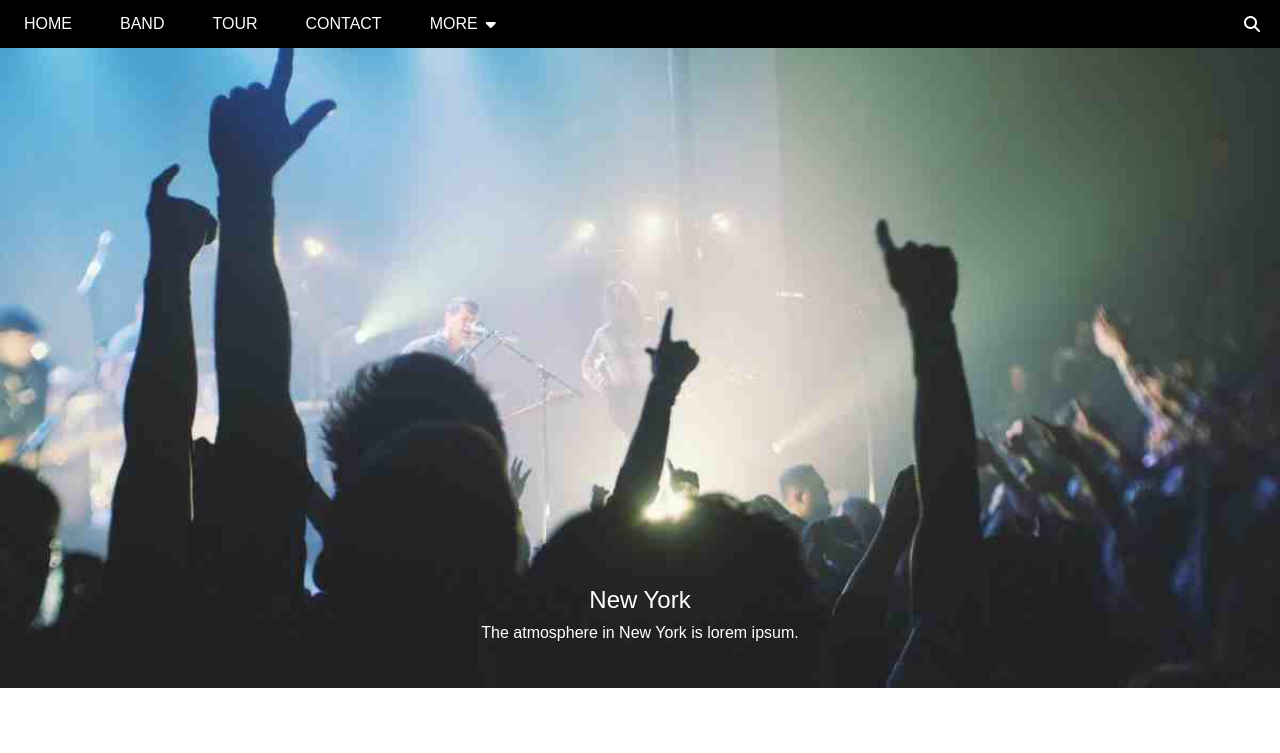
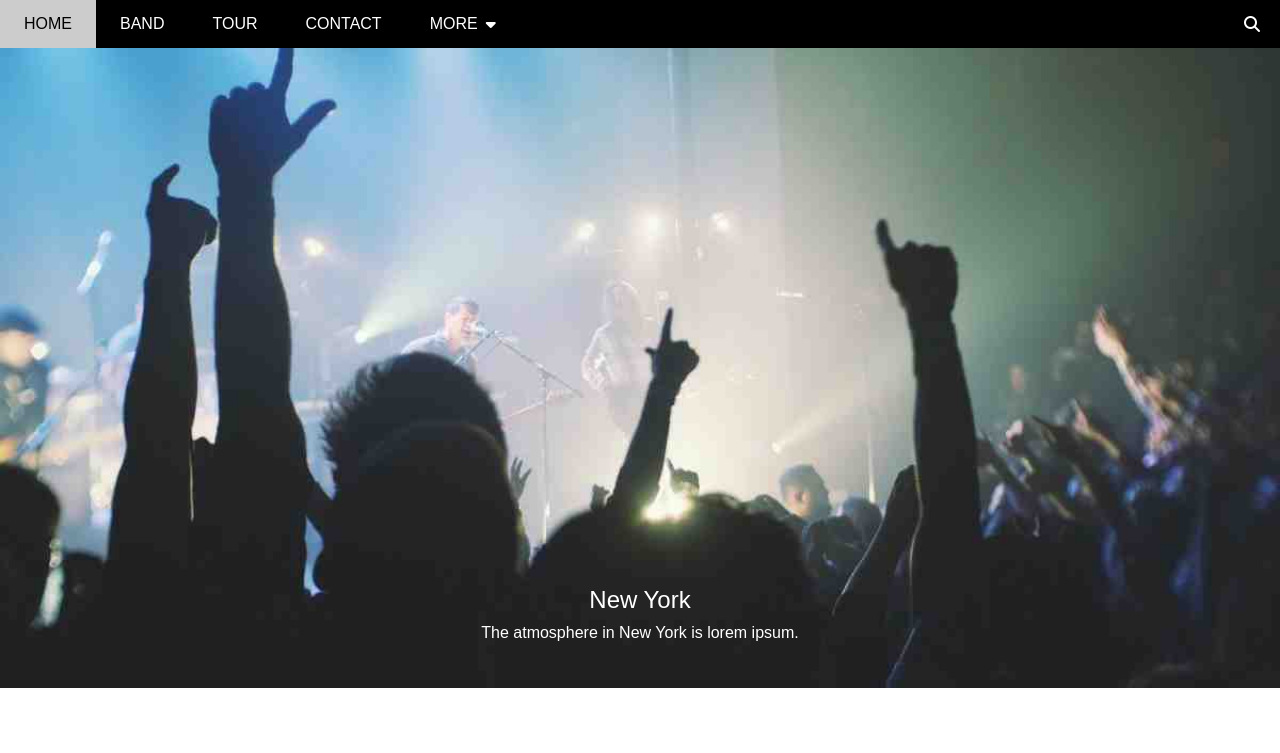
Before and after one commit to Fikri-Ramadan/Bootcamp-Frontend, a plain HTML site: page band/index.html in a window 1280 px wide. Shown: the top 753 px of the page. Drawn offline with Linux system fonts and the light colour scheme.

Commit message:
added hover effect on navbar

```diff
--- a/band/styles/styles.css
+++ b/band/styles/styles.css
@@ -37,6 +37,15 @@ nav .link {
   display: grid;
   place-items: center;
   cursor: pointer;
+}
+
+nav .link:hover {
+  background-color: rgb(204,204,204);
+  color: black;
+}
+
+nav .search:hover {
+  background-color: rgb(244,67,54);
 }
 
 nav .search {
```
